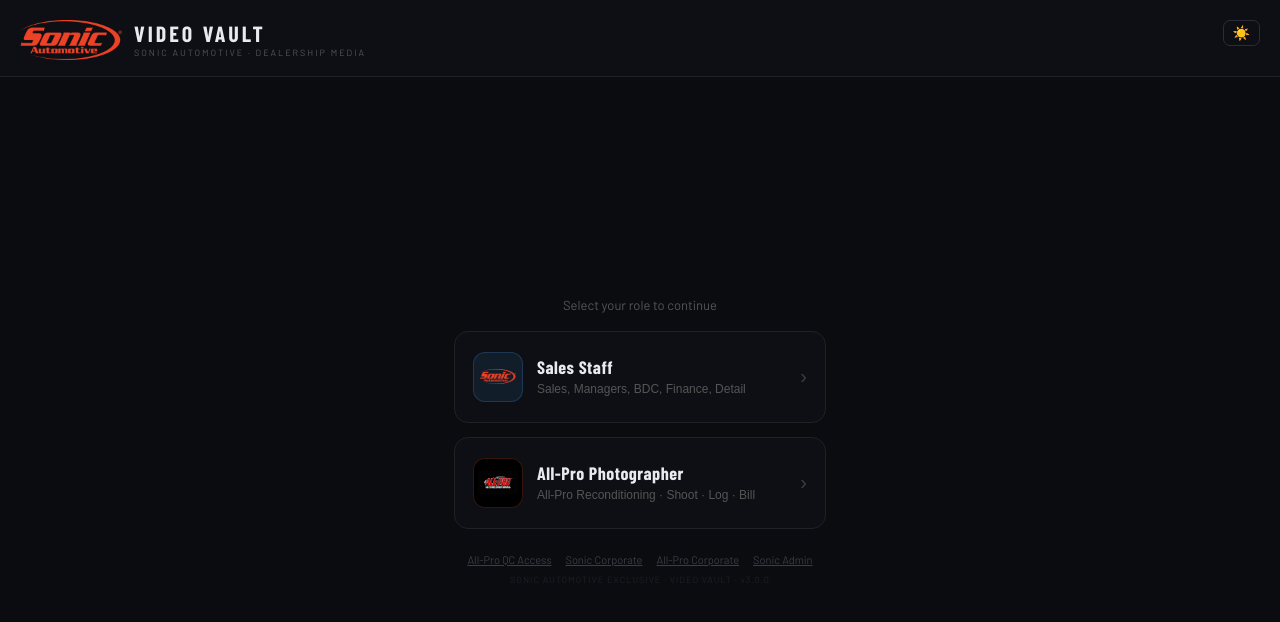
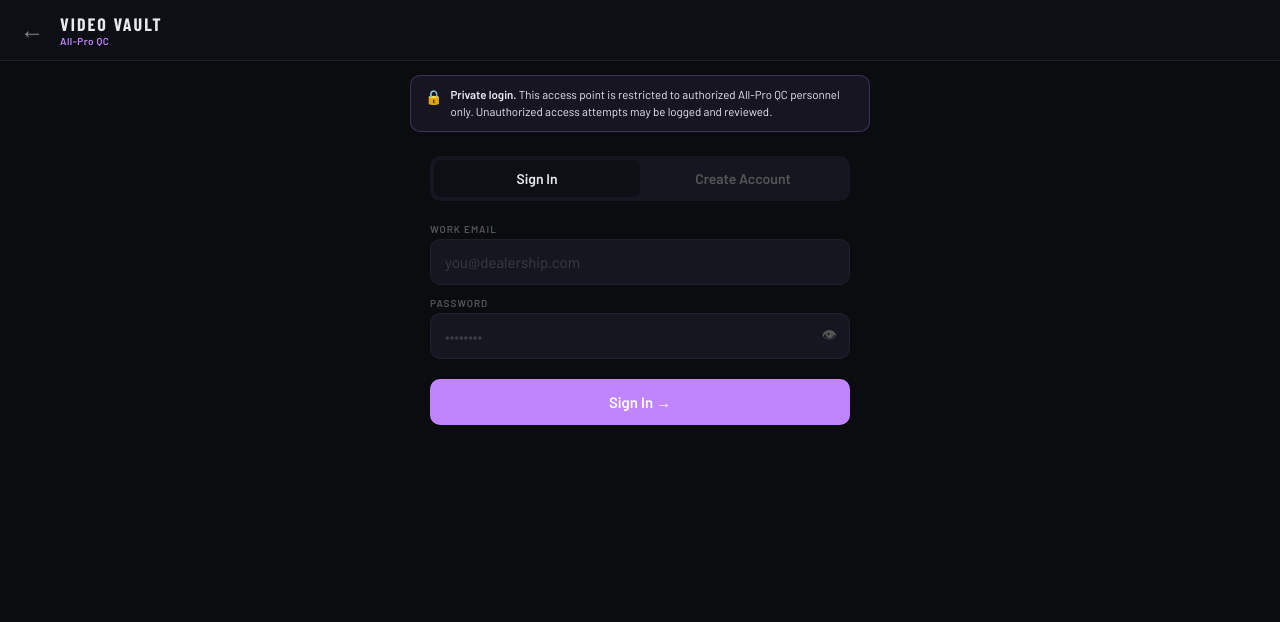
Before and after one commit to SonicAuto/video-vault, a React (Vite) app: page / in a window 1280 px wide. Both pictures are taken after a click on the button "All-Pro QC Access". Shown: the top 622 px of the page. Built offline with nearby package versions, Linux system fonts and the light colour scheme; a web font is replaced by a local one.

Commit message:
Add files via upload

```diff
--- a/src/App.jsx
+++ b/src/App.jsx
@@ -1837,17 +1837,17 @@
   var storeId=user?(user.activeStore||user.dealerId||"massey-cadillac-orlando"):"massey-cadillac-orlando";
   var dealer=SONIC_DEALERS.find(function(d){return d.id===storeId;})||{};
 
+  // ── Screen: Auth ────────────────────────────────────────────────────────────
+  if(screen==="auth"){
+    return <AuthScreen th={th} path={authPath} preselectedStore={preselectedStore}
+      onBack={function(){setScreen("home");}} onLogin={handleLogin}/>;
+  }
+
   // ── Screen: Home ────────────────────────────────────────────────────────────
   if(!user||screen==="home"){
     return <HomeScreen th={th} theme={theme}
       onToggle={function(){setTheme(function(t){return t==="dark"?"light":"dark";});}}
       onPath={function(path){setAuthPath(path);setScreen("auth");}}/>;
-  }
-
-  // ── Screen: Auth ────────────────────────────────────────────────────────────
-  if(screen==="auth"){
-    return <AuthScreen th={th} path={authPath} preselectedStore={preselectedStore}
-      onBack={function(){setScreen("home");}} onLogin={handleLogin}/>;
   }
 
   if(showTerms)return <TermsScreen th={th} onAccept={handleTermsAccept}/>;
--- a/src/vaultCore.jsx
+++ b/src/vaultCore.jsx
@@ -935,6 +935,10 @@
         <div style={{fontSize:10,color:pc,fontWeight:700,letterSpacing:0.5}}>{pl}</div>
       </div>
     </div>
+    {(isQP||isCorpPath)&&<div style={{margin:"14px 20px 0",maxWidth:460,width:"calc(100% - 40px)",marginLeft:"auto",marginRight:"auto",background:pc+"14",border:"1px solid "+pc+"40",borderRadius:10,padding:"10px 14px",fontSize:11.5,color:th.text,lineHeight:1.5,display:"flex",gap:8,alignItems:"flex-start"}}>
+      <span style={{fontSize:14}}>🔒</span>
+      <span><b>Private login.</b> This access point is restricted to authorized {isQP?"All-Pro QC":isSC?"Sonic Corporate":isAC?"All-Pro Corporate":"Sonic Platform Admin"} personnel only. Unauthorized access attempts may be logged and reviewed.</span>
+    </div>}
     <div style={{flex:1,overflowY:"auto",padding:"24px 20px 48px",maxWidth:460,width:"100%",margin:"0 auto"}}>
       {step==="form"&&<div>
         <div style={{display:"flex",background:th.inp,borderRadius:10,padding:4,marginBottom:22}}>
```
